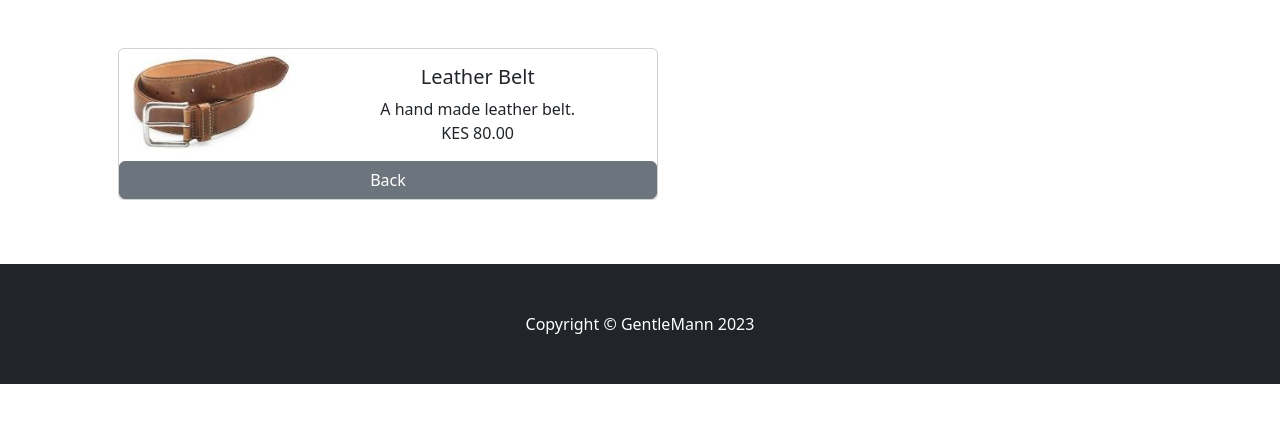
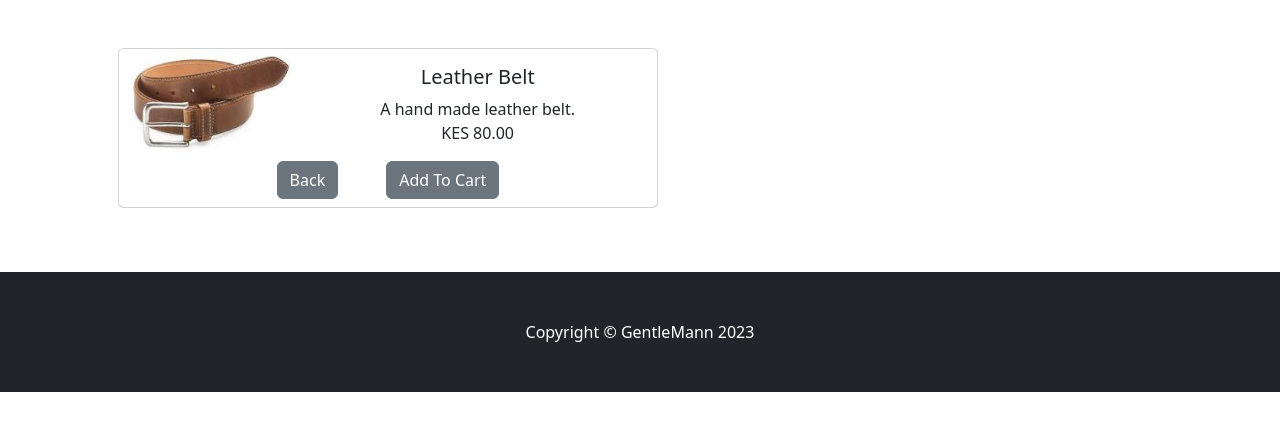
Before and after one commit to geoffreykithuku/django-ecommerce, a Django app: page /product/1 in a window 1280 px wide. Shown: the part 56-487 px from the top of the page. Run offline with Django 5.2, Linux system fonts and the light colour scheme; data comes from the database, SQL or seed files in the repository; both versions use the stored data as it was after the commit; some libraries are stand-ins or nearby versions.

Commit message:
add product to cart

```diff
--- a/cart/cart.py
+++ b/cart/cart.py
@@ -8,3 +8,13 @@ class Cart():
         if 'session_key' not in request.session:
             cart = self.session['session_key'] = {}
         self.cart = cart
+
+    def add(self, product):
+        product_id = str(product.id)
+
+        if product_id not in self.cart:
+            pass
+        else:
+            self.cart[product_id] = {'price': str(product.price)}
+
+        self.session.modified = True
--- a/store/templates/base.html
+++ b/store/templates/base.html
@@ -23,6 +23,8 @@
     />
     <!-- Core theme CSS (includes Bootstrap)-->
     <link href="{% static 'css/styles.css' %}" rel="stylesheet" />
+
+    <script src="https://code.jquery.com/jquery-3.7.1.min.js" integrity="sha256-/JqT3SQfawRcv/BIHPThkBvs0OEvtFFmqPF/lYI/Cxo=" crossorigin="anonymous"></script>
   </head>
   <body>
     {% include 'navbar.html' %} {% if messages%} {% for message in messages %}
--- a/store/templates/product.html
+++ b/store/templates/product.html
@@ -1,6 +1,6 @@
 {% extends 'base.html' %} {% block content %}
 
-<div class="container p-5 ">
+<div class="container p-5">
   <div class="card mb-3" style="max-width: 540px">
     <div class="row g-0">
       <div class="col-md-4">
@@ -37,7 +37,18 @@
               </div>
             </div>
 
+            <div class="d-flex justify-content-center align-items-center gap-5 mb-2">
               <a href="{% url 'home' %}" class="btn btn-secondary">Back</a>
+
+            <button
+              type="button"
+              value="{{product.id}}"
+              id="add-cart"
+              class="btn btn-secondary"
+            >
+              Add To Cart
+            </button>
+            </div>
           </div>
         </center>
       </div>
@@ -45,4 +56,28 @@
   </div>
 </div>
 
+<script>
+  $(document).on('click', '#add-cart', (e)=>{
+    e.preventDefault()
+    $.ajax({
+      type: 'POST',
+      url: '{% url "cart_add" %}',
+      data:{
+        product_id: $('#add-cart').val(),
+        csrfmiddlewaretoken: '{{ csrf_token }}',
+        action: 'post'
+      },
+      success: (json)=>{
+        alert(json['success'])
+      },
+
+      error: (xhr, errmsg, err)=>{
+        console.log(xhr.status + ":" + xhr.responseText)
+
+      }
+
+    })
+
+  })
+</script>
 {% endblock %}
```
Also changed, not shown: cart/views.py (+15 -2 lines), db.sqlite3. Lines whose indentation alone changed are shown as unchanged.
